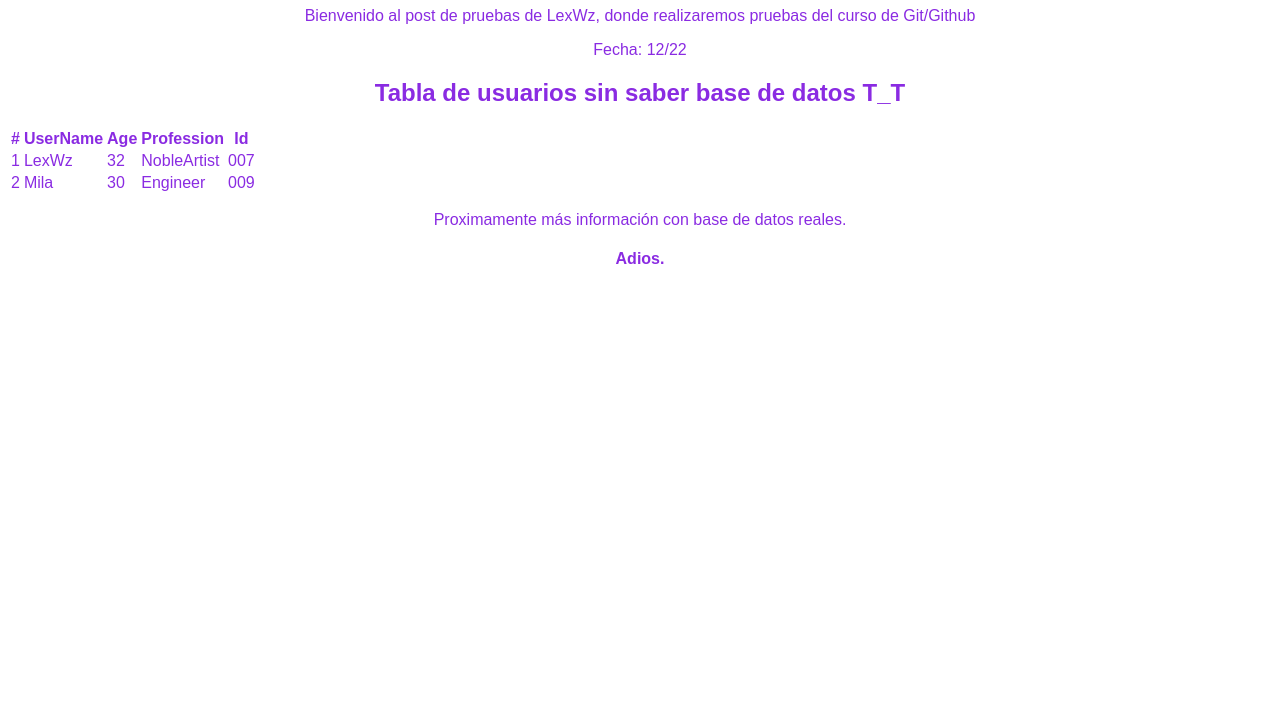
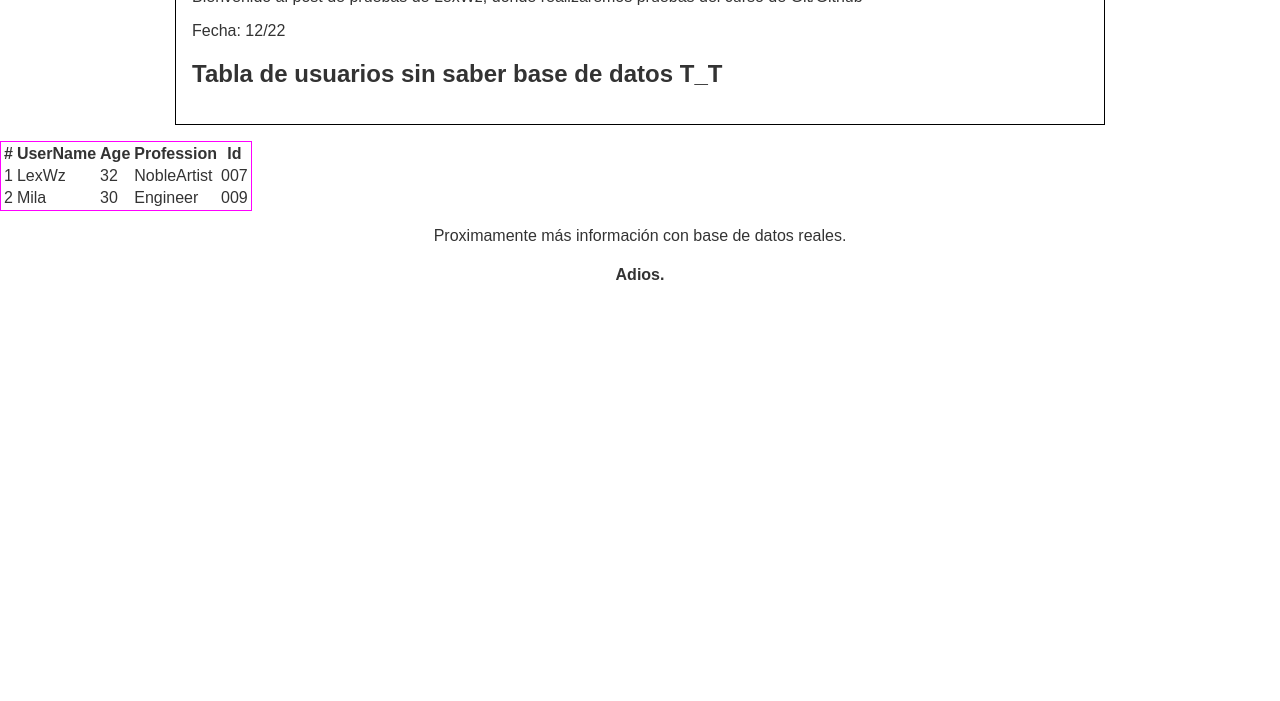
Before and after one commit to LexWz-SC/cursoPlatzi, a plain HTML site: page blogPostGitPlatzi.html in a window 1280 px wide. Shown: the part 99-800 px from the top of the page. Drawn offline with Linux system fonts and the light colour scheme.

Commit message:
Cambios:Html: Se agregaronn cotenedores en el Body. CSS: Color Text, Alieneación

```diff
--- a/blogPostGitPlatzi.html
+++ b/blogPostGitPlatzi.html
@@ -4,10 +4,16 @@
         <link rel="stylesheet" href="css/estilos.css"/>
     </head>
     <body>
+        <div id="HeadContainer">
+            <div id="Post">
                 <h1>Post LexWz</h1>
                 <p>Bienvenido al post de pruebas de LexWz, donde realizaremos pruebas del curso de Git/Github</p>
                 <p> Fecha: 12/22</p>
                 <h2>Tabla de usuarios sin saber base de datos T_T</h2>
+            </div>
+        </div>
+        <p></p>
+        <div id="UserTable">
             <table>
                 <tr>
                     <th>#</th>
@@ -31,6 +37,8 @@
                     <td>009</td>
                 </tr>
             </table>
+        </div>
+
         <p></p>
         <p>Proximamente más información con base de datos reales.</p>
         <h4>Adios.</h4>
--- a/css/estilos.css
+++ b/css/estilos.css
@@ -1,7 +1,27 @@
 body
 {
-    color: blueviolet;
+    color: #333;
     text-align: center;
     font-family: Arial, Helvetica, sans-serif;
+    margin: 0;
+    padding: 0;
 
 }
+#HeadContainer
+{
+    width: 70%;
+    padding: 1em;
+    text-align: left;
+    border: 1px solid #000;
+    margin: 0 auto;
+}
+#HeadContainer h1
+{
+    font-size: 20px;
+}
+#UserTable
+{
+    width: fit-content;
+    padding: auto;
+    border: 1px solid magenta;
+}
```
Lines whose indentation alone changed are shown as unchanged.
